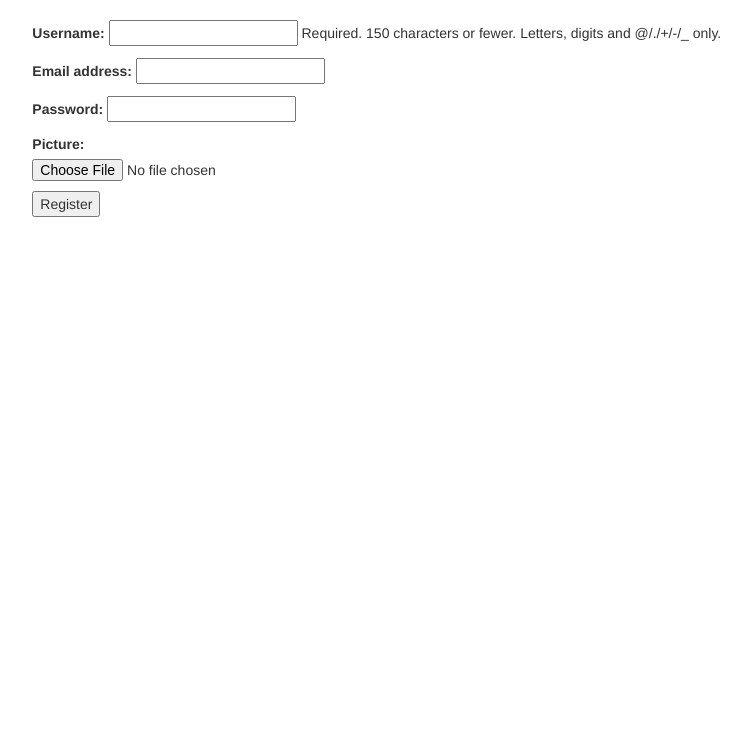
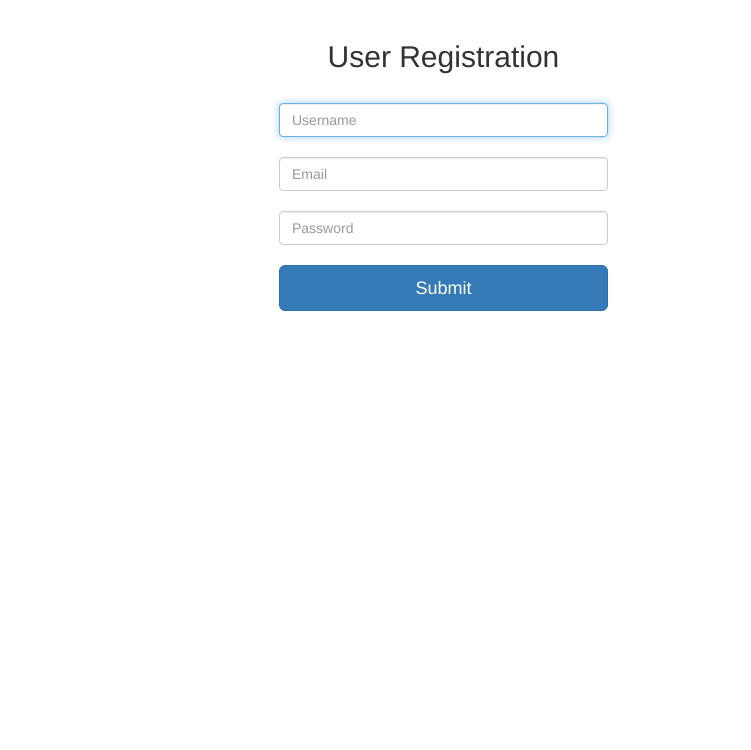
Before and after one commit to MartinSeibert/WhereWereWe, a Django app: page /register/ in a window 1280 px wide. Shown: the part 50-800 px from the top of the page, without its empty margins (221-972 px from the left). Run offline with Django 3.2, Linux system fonts and the light colour scheme; some libraries are stand-ins or nearby versions.

Commit message:
cleaned up the look of the registration screen and fixed some minor typos

```diff
--- a/WhereWereWe_project/main/show.py
+++ b/WhereWereWe_project/main/show.py
@@ -14,6 +14,7 @@ class Show():
 		self.series_episodes = tvdb.Series_Episodes(id)
 		response = self.series_episodes.summary()
 
+		#map converts the list of strings to integers so that the max function works
 		self.seriesCount = max(map(int, self.series_episodes.airedSeasons))
 		self.posters = show.Images.poster()
 		self.series = show
--- a/WhereWereWe_project/main/views.py
+++ b/WhereWereWe_project/main/views.py
@@ -95,7 +95,7 @@ def register(request):
 	# If it's a HTTP POST, we're interested in processing form data.
 	if request.method == 'POST':
 		# Attempt to grab information from the raw form information.
-		# Note that we make use of both UserFOrm and UserProfileForm
+		# Note that we make use of both UserForm and UserProfileForm
 		user_form = UserForm(data=request.POST)
 		profile_form = UserProfileForm(data=request.POST)
 
--- a/WhereWereWe_project/templates/main/register.html
+++ b/WhereWereWe_project/templates/main/register.html
@@ -12,13 +12,36 @@
 
 			{% csrf_token %}
 
-			<!-- Display each form. The as_p method wraps each element in a paragraph element. This ensures each element appears on a new line, making everything look neater. -->
+			<!-- Display each form. The as_p method wraps each element in a paragraph element. This ensures each element appears on a new line, making everything look neater.
 
 			{{ user_form.as_p }}
 			{{ profile_form.as_p }}
+			-->
 
-			<!-- Provide a button to click to submit the form. -->
+			<!-- Provide a button to click to submit the form.
 			<input type="submit" name="submit" value="Register" />
+		-->
+		<div class="col-sm-4 col-sm-offset-3">
+			<div class="row extra-bottom-padding">
+	 			<h2 class="text-center">User Registration</h2>
+	 		</div>
+
+			<div class="row extra-bottom-padding">
+				<input class="form-control" placeholder="Username" id="id_username" maxlength="254" name="username" type="text" required autofocus=""/>
+			</div>
+
+			<div class="row extra-bottom-padding">
+				<input class="form-control" placeholder="Email" id="id_email" name="email" required />
+			</div>
+
+			<div class="row extra-bottom-padding">
+				<input type="password" class="form-control" placeholder="Password" id="id_password" name="password" required />
+			</div>
+
+			<div class="row extra-bottom-padding">
+				<button class="btn btn-lg btn-primary btn-block" type="submit" value="Submit" >Submit</button>
+			</div>
+		</div>
 </form>
 
 {% endif %}
--- a/progress.txt
+++ b/progress.txt
@@ -130,7 +130,7 @@ when the search goes through, can pass the view the search.series which is a lis
 - had to bring in a fork of tvdbsimple because of an issue with the .Episodes.all() only working once
 - had to bring in Request with pipenv (interesting tool I should start using)
 
-- the way I determine the number of seasons is really slow for shows with lots of episodes... need to find a better way
+- the way I determine the number of seasons is really slow for shows with lots of episodes... need to find a better way [found... series_eipsodes allows you to bring in a summary()]
 
 5-14-18
 
```
Also changed, not shown: WhereWereWe_project/templates/main/login.html (+9 -3 lines), WhereWereWe_project/db.sqlite3, 2 other files.
